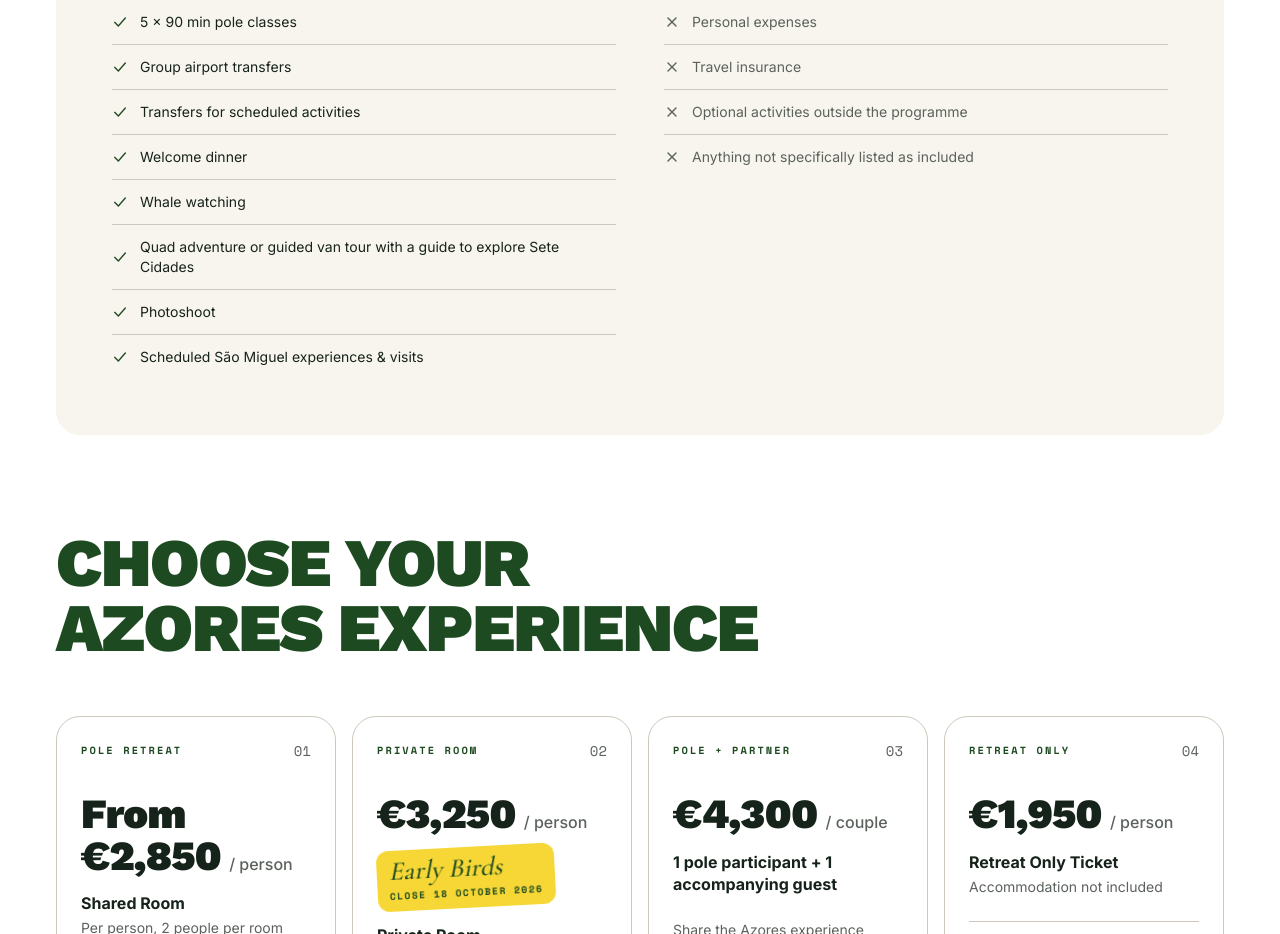
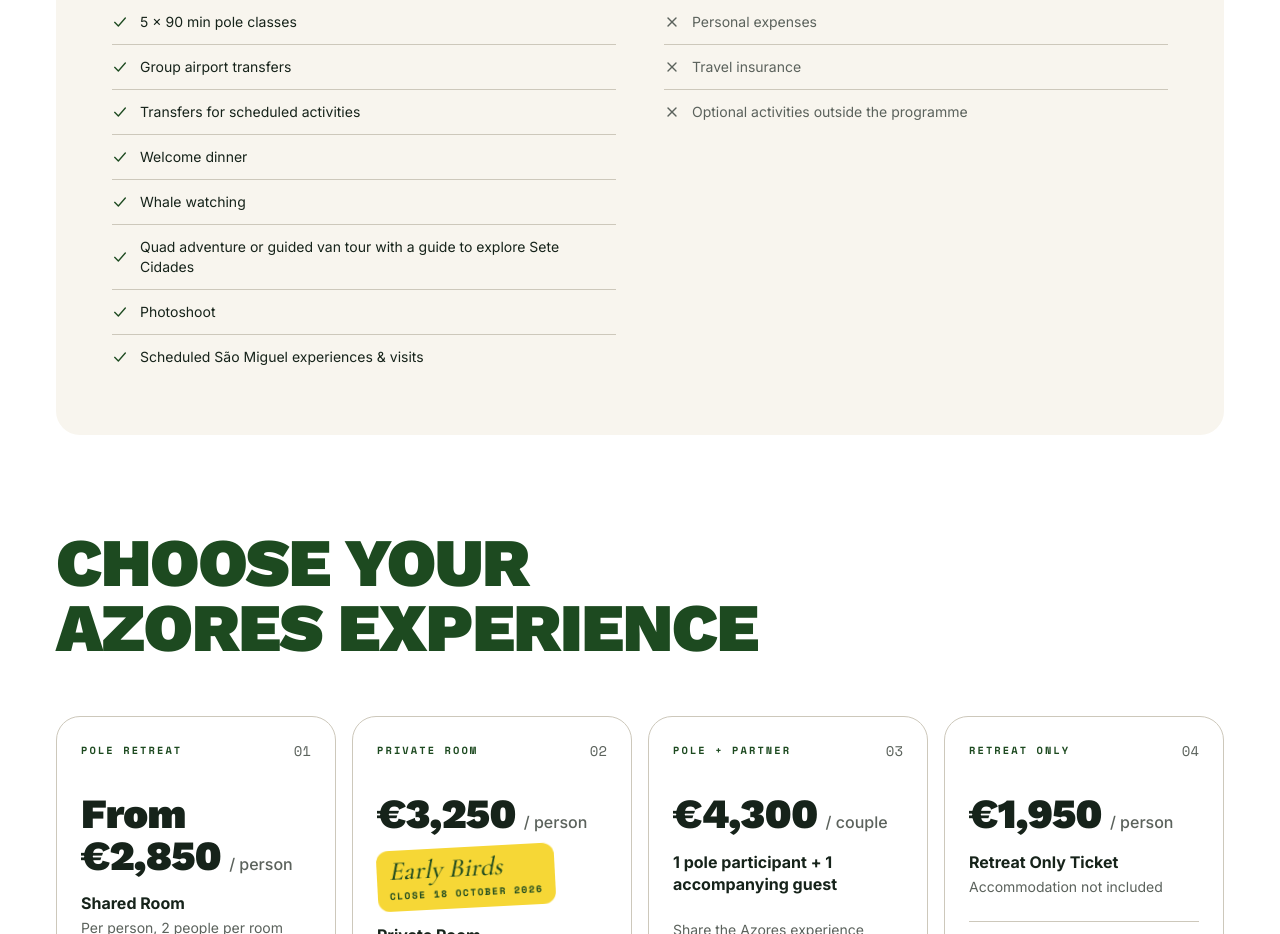
Before and after one commit to Andy-rnavalona/free-to-dare, a Next.js app: page /poledance-azores-retreats in a window 1280 px wide. Shown: the part 8320-9254 px from the top of the page. Built offline with nearby package versions, Linux system fonts and the light colour scheme.

Commit message:
fix : not inclued sections

```diff
--- a/src/components/azores/included-section.tsx
+++ b/src/components/azores/included-section.tsx
@@ -22,7 +22,6 @@ const notIncluded = [
   "Personal expenses",
   "Travel insurance",
   "Optional activities outside the programme",
-  "Anything not specifically listed as included",
 ];
 
 export function IncludedSection() {
```
